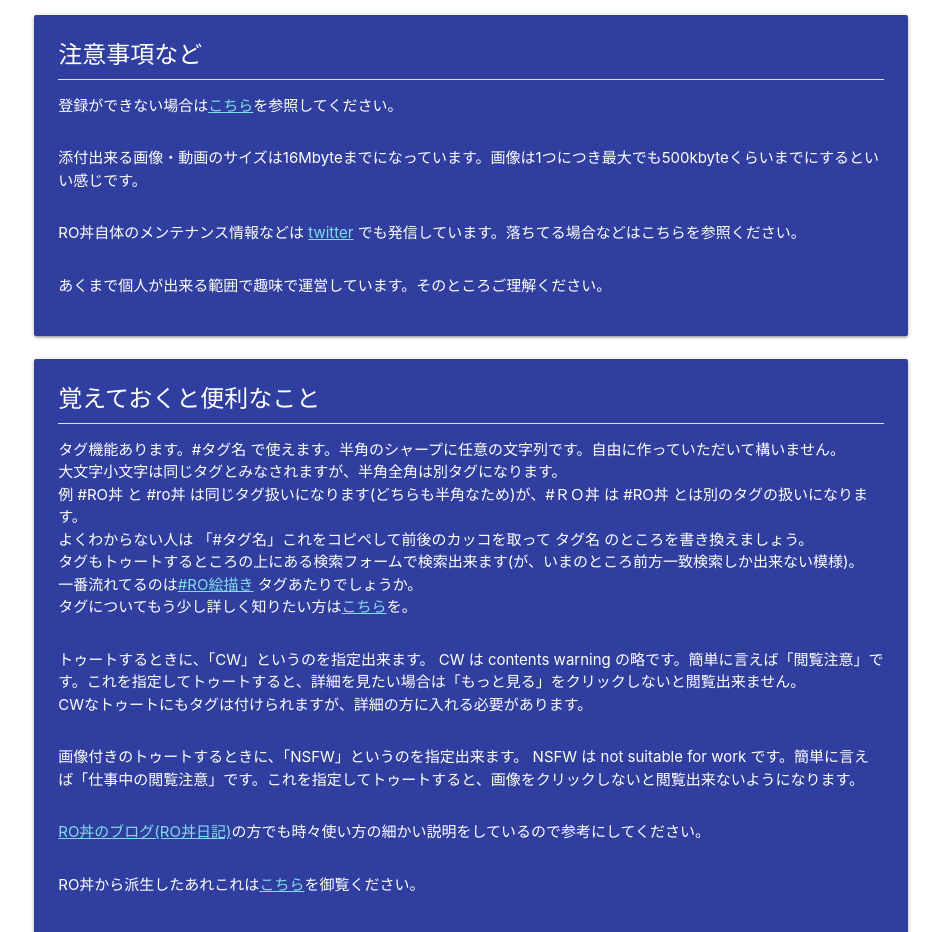
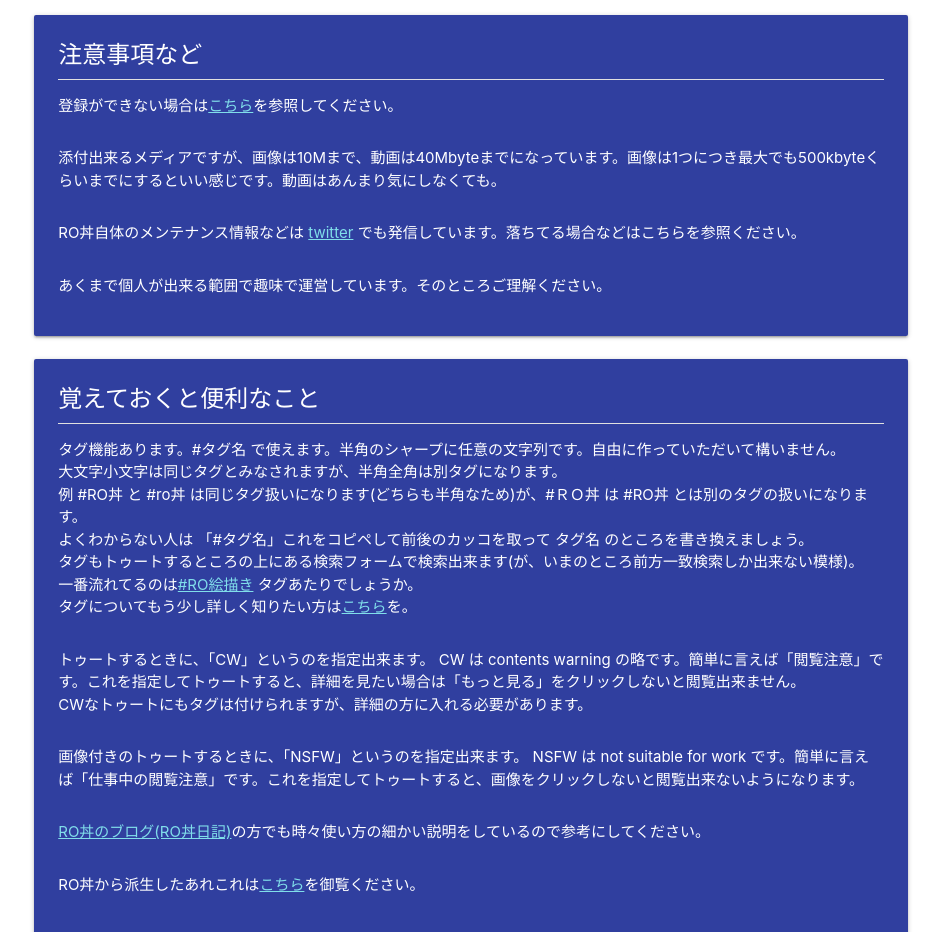
Before and after one commit to noriko3/ro_puyo_jp_web, a plain HTML site: page www/index.html in a window 1280 px wide. Shown: the part 2220-3152 px from the top of the page, without its empty margins (169-1110 px from the left). Drawn offline with nearby package versions, Linux system fonts and the light colour scheme; some icons are missing.

Commit message:
mod upload media size

```diff
--- a/www/index.html
+++ b/www/index.html
@@ -143,7 +143,7 @@
 		登録ができない場合は<a href="http://ro-don.blog.jp/archives/2032225.html" target="_blank">こちら</a>を参照してください。
 	      </div>
 	      <div class="section">
-		添付出来る画像・動画のサイズは16Mbyteまでになっています。画像は1つにつき最大でも500kbyteくらいまでにするといい感じです。
+		添付出来るメディアですが、画像は10Mまで、動画は40Mbyteまでになっています。画像は1つにつき最大でも500kbyteくらいまでにするといい感じです。動画はあんまり気にしなくても。
 	      </div>
 	      <div class="section">
 		RO丼自体のメンテナンス情報などは <a href="https://twitter.com/noriko_ro" target="_blank">twitter</a> でも発信しています。落ちてる場合などはこちらを参照ください。
```
